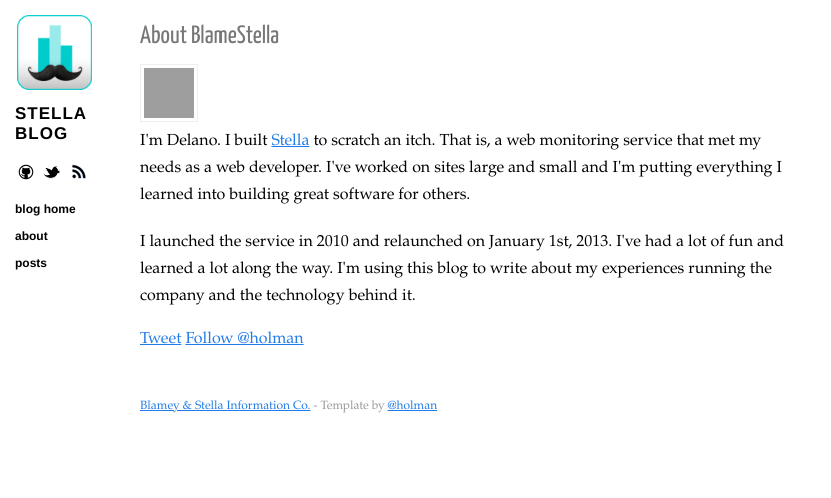
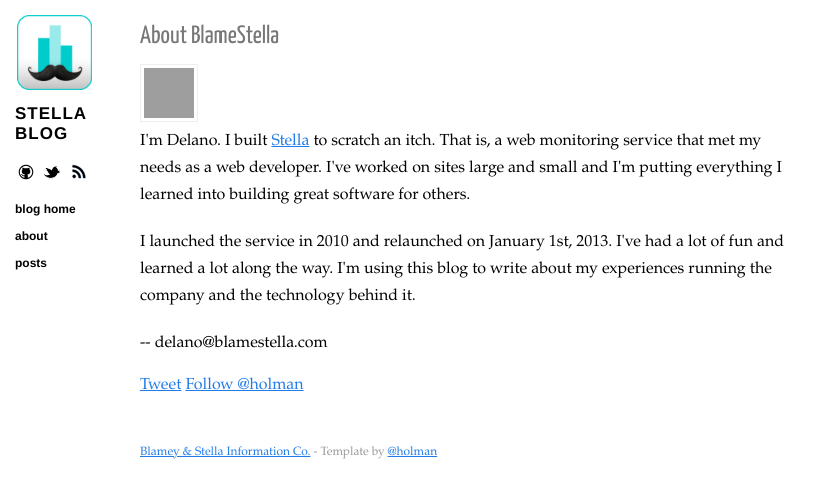
Before and after one commit to stella/stella.github.com, a Jekyll site: the page built from about.html, in a window 1280 px wide. Shown: the top 498 px of the page, without its empty margins (0-831 px from the left). Built offline with Jekyll 4.4.1, drawn with Linux system fonts in a browser that asks for light colours; nearby versions of some CDN libraries; Markdown is read by kramdown in place of the engine named in the settings; comment, search, counter and statistics services are not loaded; grey boxes are pictures that could not be loaded.

Commit message:
About sig

```diff
--- a/about.html
+++ b/about.html
@@ -21,6 +21,8 @@
         I launched the service in 2010 and relaunched on January 1st, 2013. I've had a lot of fun and learned a lot along the way. I'm using this blog to write about my experiences running the company and the technology behind it.
       </p>
 
+      <p>-- delano@blamestella.com</p>
+
       <a href="http://twitter.com/share" class="twitter-share-button" data-count="none" data-via="holman">Tweet</a>
       <a href="http://twitter.com/holman" class="twitter-follow-button" data-show-count="false">Follow @holman</a>
       <script src="http://platform.twitter.com/widgets.js" type="text/javascript"></script>
```
